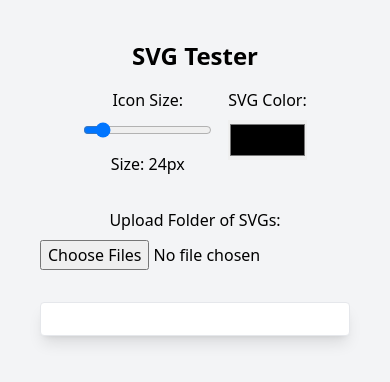
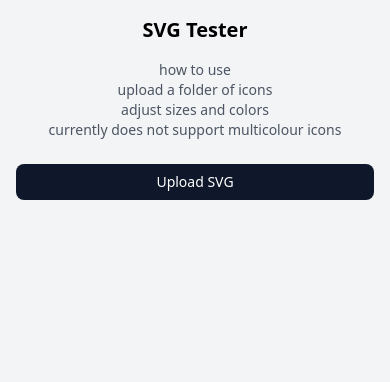
Before and after one commit to v4vad/svg-tester, a website: page public/index.html in a window 390 px wide. Drawn offline with Linux system fonts and the light colour scheme.

Commit message:
visual design changes

```diff
--- a/public/index.html
+++ b/public/index.html
@@ -6,31 +6,46 @@
   <link href="style.css" rel="stylesheet">
   <title>SVG Tester</title>
 </head>
-<body class="bg-gray-100 p-10">
-  <div class="container mx-auto">
-    <h1 class="text-2xl font-bold mb-4 text-center">SVG Tester</h1>
+<body class="bg-gray-100 p-4 sm:p-6 md:p-8 lg:p-10">
+  <div class="container mx-auto max-w-7xl">
+    <h1 class="text-xl sm:text-2xl font-bold mb-4 text-center">SVG Tester</h1>
 
-    <!-- Controls for scaling and color -->
-    <div class="mb-8 flex flex-wrap justify-center space-x-4">
-      <div>
-        <label for="size-slider" class="block mb-2 text-center">Icon Size:</label>
-        <input id="size-slider" type="range" min="12" max="128" step="4" value="24" class="w-full" />
-        <p id="size-display" class="text-center mt-2">Size: 24px</p>
+    <!-- Zero State Message -->
+    <div id="zero-state" class="mb-6 sm:mb-8 text-center">
+      <h2 class="text-gray-600 text-sm sm:text-base">how to use</h2>
+      <p class="text-gray-600 text-sm sm:text-base">upload a folder of icons</p>
+      <p class="text-gray-600 text-sm sm:text-base">adjust sizes and colors</p>
+      <p class="text-gray-600 text-sm sm:text-base">currently does not support multicolour icons</p>
+    </div>
+
+    <!-- Upload input and controls wrapper -->
+    <div class="mb-6 sm:mb-8 flex flex-col sm:flex-row items-start justify-center space-y-4 sm:space-y-0 sm:space-x-4">
+      <!-- Upload input -->
+      <div class="w-full sm:w-auto text-center">
+        <label for="svg-upload" class="bg-slate-900 hover:bg-slate-700 inline-block w-full sm:w-auto p-2 sm:p-3 md:p-4 text-white text-sm sm:text-base rounded-lg cursor-pointer transition-all duration-300">
+          Upload SVG
+          <input id="svg-upload" type="file" webkitdirectory directory multiple accept=".svg" class="hidden" />
+        </label>
       </div>
-      <div>
-        <label for="color-picker" class="block mb-2 text-center">SVG Color:</label>
-        <input id="color-picker" type="color" value="#000000" class="w-full h-10">
+
+      <!-- Controls for scaling and color -->
+      <div class="w-full sm:flex-grow flex flex-col sm:flex-row items-center sm:items-start space-y-4 sm:space-y-0 sm:space-x-4 hidden" id="controls">
+        <div class="w-full sm:w-1/2">
+          <label for="size-slider" class="block mb-2 text-sm sm:text-base">Icon Size:</label>
+          <input id="size-slider" type="range" min="12" max="128" step="4" value="24" class="w-full" />
+          <p id="size-display" class="mt-2 text-sm sm:text-base">Size: 24px</p>
+        </div>
+        <div class="w-full sm:w-1/2">
+          <label for="color-picker" class="block mb-2 text-sm sm:text-base">SVG Color:</label>
+          <input id="color-picker" type="color" value="#000000" class="w-full h-8 sm:h-10">
+        </div>
       </div>
     </div>
 
-    <!-- Upload input -->
-    <div class="mb-8 text-center">
-      <label for="svg-upload" class="block mb-2">Upload Folder of SVGs:</label>
-      <input id="svg-upload" type="file" webkitdirectory directory multiple accept=".svg" class="block w-full" />
-    </div>
+
 
     <!-- SVG Grid -->
-    <div id="svg-grid" class="grid grid-cols-2 sm:grid-cols-3 md:grid-cols-4 lg:grid-cols-6 gap-4 bg-white p-4 border rounded shadow-lg"></div>
+    <div id="svg-grid" class="grid grid-cols-2 sm:grid-cols-3 md:grid-cols-4 lg:grid-cols-5 xl:grid-cols-6 gap-2 sm:gap-4 bg-white p-2 sm:p-4 border rounded hidden"></div>
   </div>
 
   <script>
@@ -39,11 +54,16 @@
     const sizeDisplay = document.getElementById('size-display');
     const colorPicker = document.getElementById('color-picker');
     const svgUpload = document.getElementById('svg-upload');
+    const zeroState = document.getElementById('zero-state');
+    const uploadLabel = document.getElementById('upload-label');
+    const controls = document.getElementById('controls');
 
     let uploadedSVGs = []; // To hold the uploaded SVG files
 
     // Function to load and display SVGs
     function loadSVGs(size, color) {
+      svgGrid.classList.remove('hidden'); // Show the SVG grid
+
       svgGrid.innerHTML = ''; // Clear the grid
       uploadedSVGs.forEach(file => {
         const reader = new FileReader();
@@ -80,7 +100,7 @@
           // Create a paragraph to display the file name (without .svg extension)
           const fileName = document.createElement('p');
           fileName.textContent = file.name.replace('.svg', ''); // Strip .svg from the file name
-          fileName.classList.add('text-sm', 'mt-2', 'text-gray-600', 'text-center'); // Style the file name text
+          fileName.classList.add('text-xs', 'sm:text-sm', 'mt-1', 'sm:mt-2', 'text-gray-600', 'text-center', 'truncate', 'w-full'); // Style the file name text
 
           // Append the file name below the SVG
           container.appendChild(fileName);
@@ -95,6 +115,17 @@
     // Handle SVG folder upload
     svgUpload.addEventListener('change', function(event) {
       uploadedSVGs = Array.from(event.target.files).filter(file => file.type === 'image/svg+xml');
+      if (uploadedSVGs.length > 0) {
+        // Hide zero state message
+        zeroState.classList.add('hidden');
+
+        // Shrink the upload button
+        svgUpload.classList.replace('p-4', 'p-2');
+        svgUpload.classList.replace('text-lg', 'text-sm');
+
+        // Show controls
+        controls.classList.remove('hidden');
+      }
       loadSVGs(sizeSlider.value, colorPicker.value); // Load uploaded SVGs immediately
     });
 
```
Also changed, not shown: public/style.css, 1 other file.
